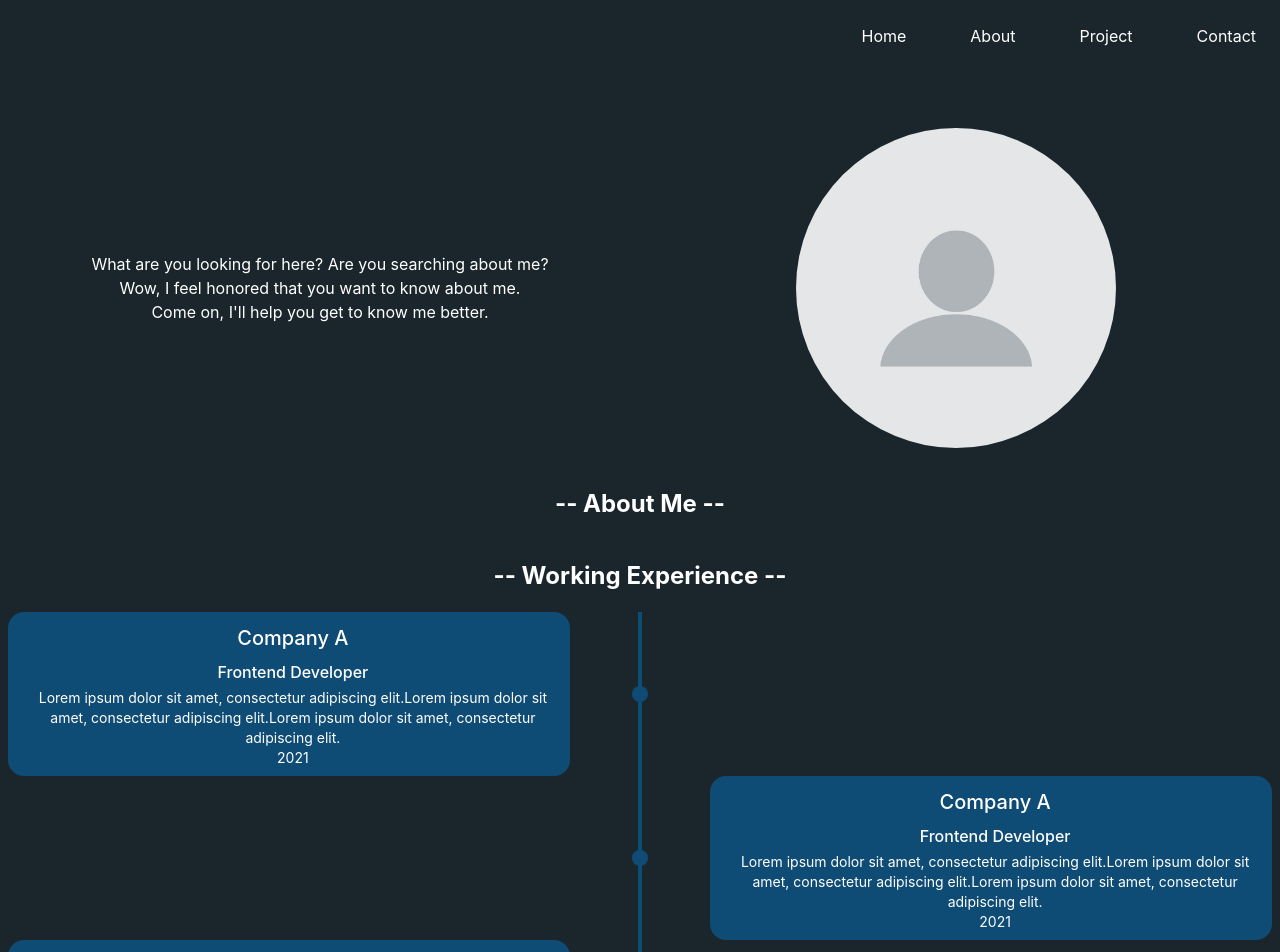
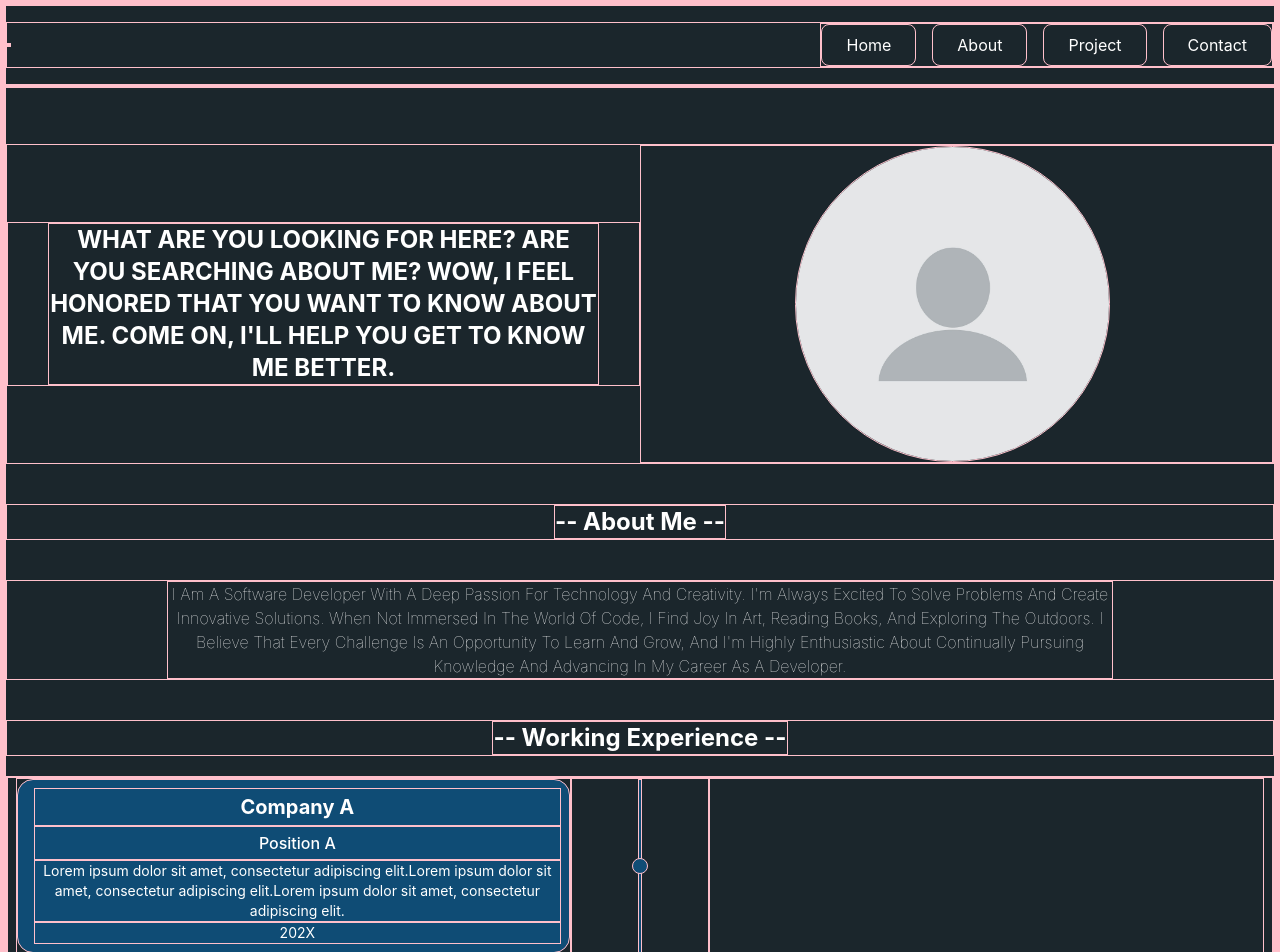
Before and after one commit to haniffaiq/experienced-cv, a React (Create React App) app: page / in a window 1280 px wide. Shown: the top 952 px of the page. Built offline with nearby package versions, Linux system fonts and the light colour scheme.

Commit message:
small update

```diff
--- a/src/components/Content/Content.js
+++ b/src/components/Content/Content.js
@@ -4,15 +4,15 @@ import Timeline from '../Timeline/Timeline';
 
 const experiences = [
     {
-        year: '2021',
-        title: 'Frontend Developer',
+        year: '202X',
+        title: 'Position A',
         company: 'Company A',
         description: 'Lorem ipsum dolor sit amet, consectetur adipiscing elit.Lorem ipsum dolor sit amet, consectetur adipiscing elit.Lorem ipsum dolor sit amet, consectetur adipiscing elit.'
     },
 
     {
         year: '2021',
-        title: 'Frontend Developer',
+        title: 'Position A',
         company: 'Company A',
         description: 'Lorem ipsum dolor sit amet, consectetur adipiscing elit.Lorem ipsum dolor sit amet, consectetur adipiscing elit.Lorem ipsum dolor sit amet, consectetur adipiscing elit.'
 
@@ -20,14 +20,14 @@ const experiences = [
 
     {
         year: '2021',
-        title: 'Frontend Developer',
+        title: 'Position A',
         company: 'Company A',
         description: 'Lorem ipsum dolor sit amet, consectetur adipiscing elit.Lorem ipsum dolor sit amet, consectetur adipiscing elit.Lorem ipsum dolor sit amet, consectetur adipiscing elit.'
 
     },
     {
         year: '2021',
-        title: 'Frontend Developer',
+        title: 'Position A',
         company: 'Company A',
         description: 'Lorem ipsum dolor sit amet, consectetur adipiscing elit.Lorem ipsum dolor sit amet, consectetur adipiscing elit.Lorem ipsum dolor sit amet, consectetur adipiscing elit.'
 
@@ -35,7 +35,7 @@ const experiences = [
 
     {
         year: '2021',
-        title: 'Frontend Developer',
+        title: 'Position A',
         company: 'Company A',
         description: 'Lorem ipsum dolor sit amet, consectetur adipiscing elit.Lorem ipsum dolor sit amet, consectetur adipiscing elit.Lorem ipsum dolor sit amet, consectetur adipiscing elit.'
 
@@ -43,7 +43,7 @@ const experiences = [
 
     {
         year: '2021',
-        title: 'Frontend Developer',
+        title: 'Position A',
         company: 'Company A',
         description: 'Lorem ipsum dolor sit amet, consectetur adipiscing elit.Lorem ipsum dolor sit amet, consectetur adipiscing elit.Lorem ipsum dolor sit amet, consectetur adipiscing elit.'
 
@@ -56,8 +56,8 @@ const Content = () => {
             <div className="py-4">
                 <div className="container mx-auto grid grid-cols-2 items-center my-10">
                     <div className="col-span-1">
-                        <p className='mx-10 text-center align-center justify-center'>What are you looking for here? Are you searching about me?<br />
-                            Wow, I feel honored that you want to know about me. <br />Come on, I'll help you get to know me better.</p>
+                        <p className='mx-10 text-center align-center justify-center font-bold text-2xl uppercase '>What are you looking for here? Are you searching about me?
+                            Wow, I feel honored that you want to know about me. Come on, I'll help you get to know me better.</p>
                     </div>
                     <div className="col-span-1 flex justify-center">
                         <img src={profile} alt="Profile" className="w-1/2 h-1/2 mr-2 rounded-full" />
@@ -66,13 +66,20 @@ const Content = () => {
                 <div className="container mx-auto flex items-center justify-center my-10">
                     <p className='text-2xl font-bold'> -- About Me -- </p>
                 </div>
+                <div className="container mx-auto flex items-center justify-center my-10 px-40">
+                    <p className='text-md font-thin capitalize text-center'>I am a software developer with a deep passion for technology and creativity. I'm always excited to solve problems and create innovative solutions. When not immersed in the world of code, I find joy in art, reading books, and exploring the outdoors. I believe that every challenge is an opportunity to learn and grow, and I'm highly enthusiastic about continually pursuing knowledge and advancing in my career as a developer.</p>
+                </div>
+
                 <div className="container mx-auto flex items-center justify-center">
                     <p className='text-2xl font-bold'>-- Working Experience -- </p>
                 </div>
                 <div className="container mx-auto flex items-center justify-between my-5">
                     <Timeline experiences={experiences} />
+                </div>
+                <div className="container mx-auto flex items-center justify-center">
+                    <p className='text-2xl font-bold'>-- Tech Stack -- </p>
+                </div>
 
-                </div>
 
             </div>
         </div>
--- a/src/components/Timeline/Timeline.js
+++ b/src/components/Timeline/Timeline.js
@@ -23,7 +23,7 @@ const Timeline = ({ experiences }) => {
                         <>
                             <div className="col-span-4 w-auto h-auto">
                                 <div className="w-full h-full card-component rounded-2xl p-2 md:pl-4">
-                                    <h1 className="text-xl font-medium py-1">{experience.company}</h1>
+                                    <h1 className="text-xl font-bold py-1">{experience.company}</h1>
                                     <p className="text-md font-medium py-1">{experience.title}</p>
                                     <p className="sm:text-sm text-xs">{experience.description}</p>
                                     <h1 className="sm:text-sm text-xs">{experience.year}</h1>
@@ -47,7 +47,7 @@ const Timeline = ({ experiences }) => {
                             </div>
                             <div className="col-span-4 w-auto h-auto">
                                 <div className="w-full h-full card-component rounded-2xl p-2 md:pl-4">
-                                    <h1 className="text-xl font-medium py-1">{experience.company}</h1>
+                                    <h1 className="text-xl font-bold py-1">{experience.company}</h1>
                                     <p className="text-md font-medium py-1">{experience.title}</p>
                                     <p className="sm:text-sm text-xs">{experience.description}</p>
                                     <h1 className="sm:text-sm text-xs">{experience.year}</h1>
--- a/src/index.css
+++ b/src/index.css
@@ -17,7 +17,7 @@ code {
     monospace;
 }
 
-/* * {
+* {
  border-color: pink;
  border-width: 0.5px;
-} */
+}
```
Also changed, not shown: src/components/Timeline/style.css (line endings or trailing spaces).
